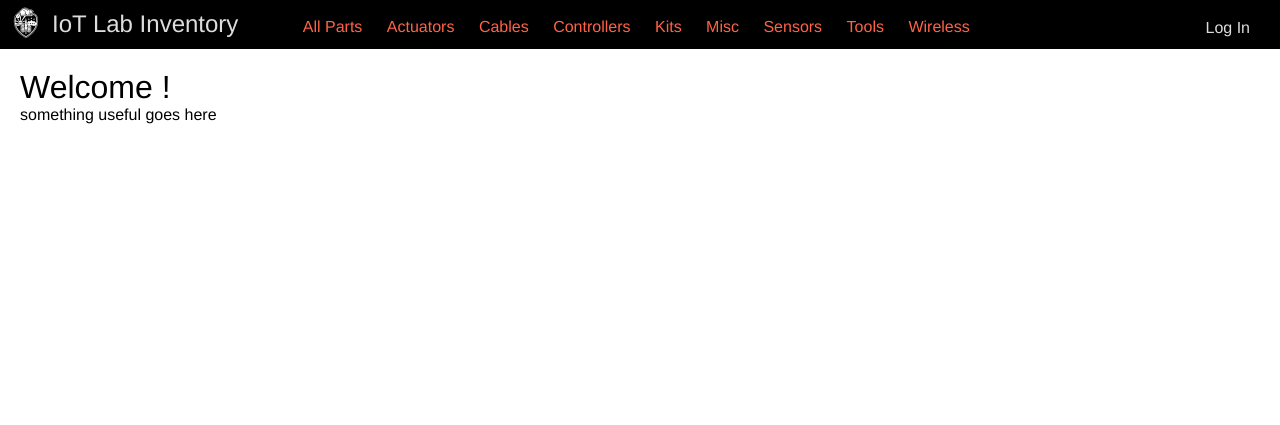
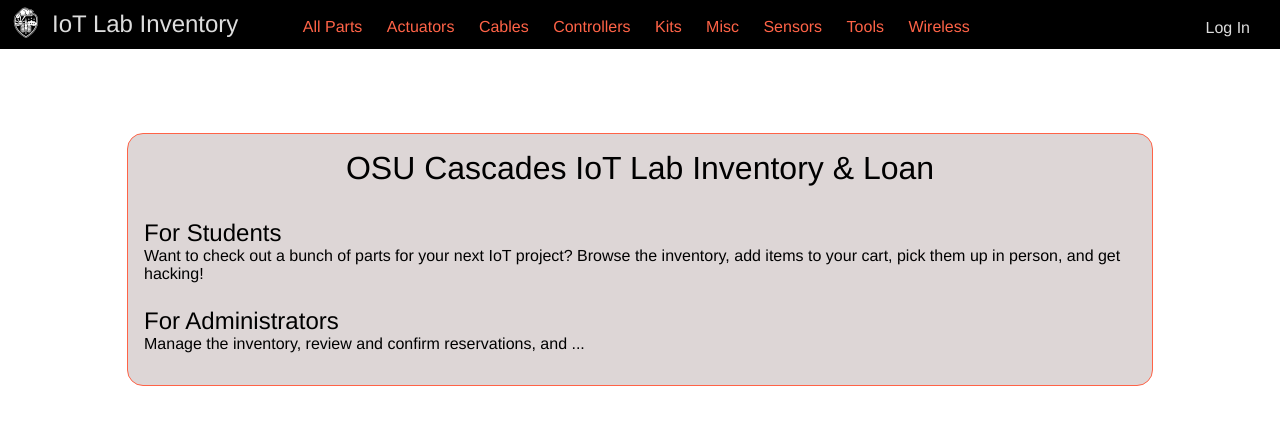
Before and after one commit to osu-cascades/iot-lab-inventory, a Flask app: page / in a window 1280 px wide. Shown: the top 425 px of the page. Run offline with Flask 2, Linux system fonts and the light colour scheme; data that the repository does not hold is empty.

Commit message:
Add basic home page content.

```diff
--- a/iot_lab_inventory/static/main.css
+++ b/iot_lab_inventory/static/main.css
@@ -163,3 +163,23 @@ ul.parts li span.controls {
 ul.parts li span.controls a {
   margin-right: 10px;
 }
+
+div.welcome {
+  width: 80%;
+  border: 1px solid #ff6347;
+  background: #ddd6d6;
+  border-radius: 1em;
+  margin: auto;
+  margin-top: 4em;
+  padding: 1em;
+  padding-bottom: 2em;
+}
+
+div.welcome h1 {
+  margin-bottom: 1em;
+  text-align: center;
+}
+
+div.welcome h2 {
+  margin-top: 1em;
+}
--- a/iot_lab_inventory/templates/home.html
+++ b/iot_lab_inventory/templates/home.html
@@ -1,10 +1,11 @@
 {% extends 'base.html' %}
 {% block content %}
-<h1>Welcome
-{% if current_user.is_authenticated()%}
-    {{ current_user.username }}
-{% endif %}
-!
-</h1>
-<p>something useful goes here</p>
+<div class="welcome">
+  <h1>OSU Cascades IoT Lab Inventory &amp; Loan</h1>
+  <h2>For Students</h2>
+  <p>Want to check out a bunch of parts for your next IoT project? Browse the
+  inventory, add items to your cart, pick them up in person, and get hacking!</p>
+  <h2>For Administrators</h2>
+  <p>Manage the inventory, review and confirm reservations, and ...</p>
+</div>
 {% endblock %}
```
